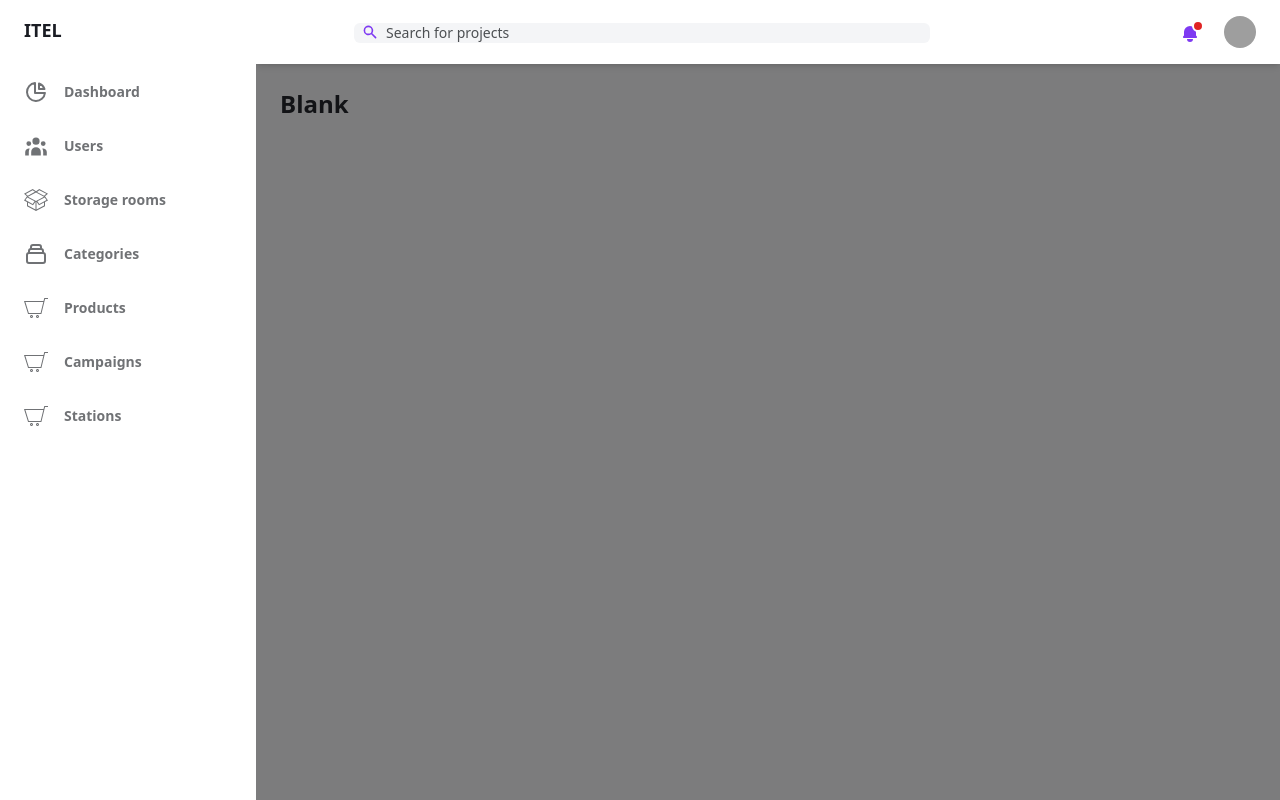
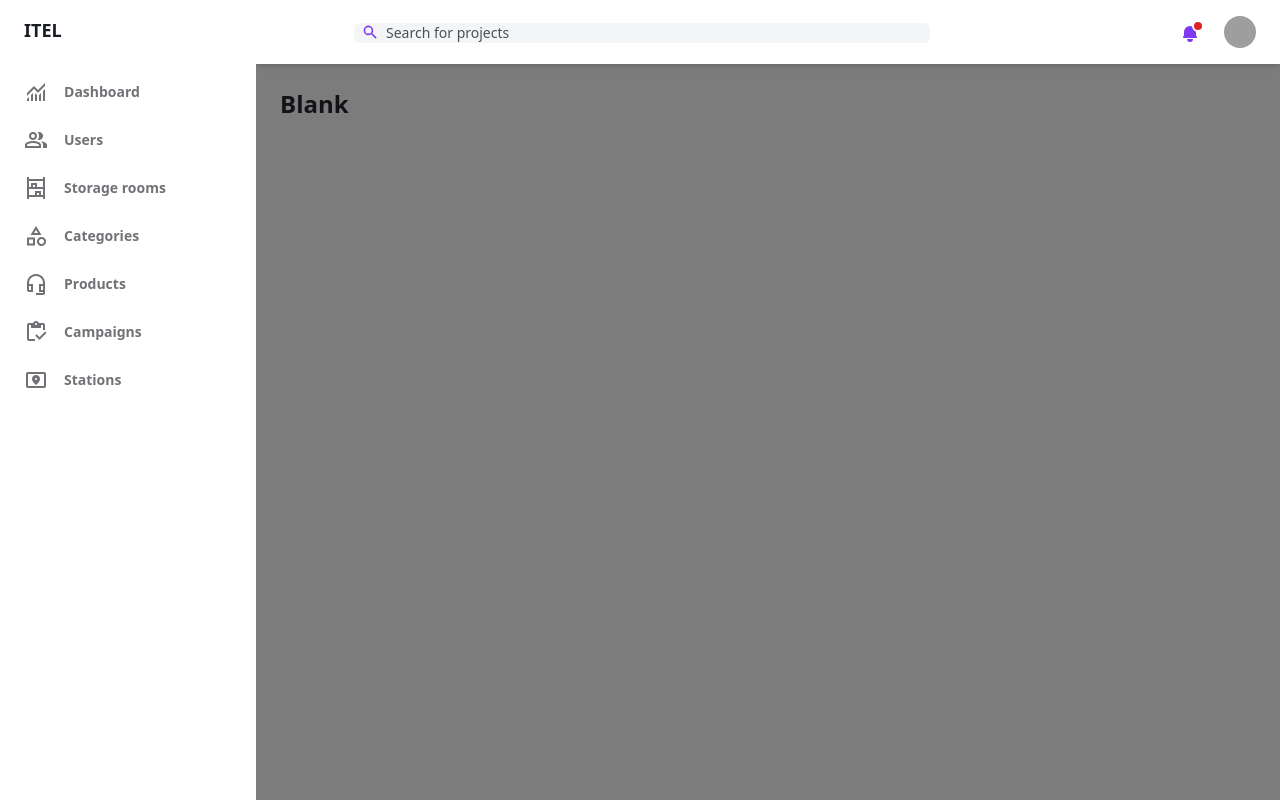
Before and after one commit to frosales14/ITEDashboard, an Angular app: page /dashboard in a window 1280 px wide. Built offline with nearby package versions, Linux system fonts and the light colour scheme; grey boxes are pictures that could not be loaded.

Commit message:
Feat: change side-bar html

```diff
--- a/src/app/presentation/layouts/sidebar-menu/sidebar-menu.component.html
+++ b/src/app/presentation/layouts/sidebar-menu/sidebar-menu.component.html
@@ -1,138 +1,17 @@
 <nav>
   <ul>
-    <li class="relative px-6 py-3 first-of-type:mt-6">
+    @for (item of menuItems; track $index) {
+    <li
+      class="relative group first-of-type:mt-6 hover:bg-gray-100 dark:hover:bg-gray-700"
+    >
       <a
-        class="group inline-flex items-center w-full text-sm font-semibold transition-colors duration-150 hover:text-gray-800 dark:hover:text-gray-200"
+        class="inline-flex px-6 py-3 items-center w-full text-sm font-semibold transition-colors duration-150 hover:text-gray-800 dark:hover:text-gray-200"
       >
-        <svg
-          class="w-6 h-6 stroke-gray-500 group-hover:stroke-gray-800 dark:group-hover:stroke-gray-200"
-          aria-hidden="true"
-          fill="none"
-          stroke-linecap="round"
-          stroke-linejoin="round"
-          stroke-width="2"
-          viewBox="0 0 24 24"
-        >
-          <path d="M11 3.055A9.001 9.001 0 1020.945 13H11V3.055z"></path>
-          <path d="M20.488 9H15V3.512A9.025 9.025 0 0120.488 9z"></path>
-        </svg>
+        <span class="material-symbols-outlined"> {{ item.icon }} </span>
 
-        <span class="ml-4">Dashboard</span>
+        <span class="ml-4">{{ item.name }}</span>
       </a>
     </li>
-
-    <li class="relative px-6 py-3 first-of-type:mt-6">
-      <a
-        class="group inline-flex items-center w-full text-sm font-semibold transition-colors duration-150 hover:text-gray-800 dark:hover:text-gray-200"
-      >
-        <svg
-          class="w-6 h-6 fill-gray-500 group-hover:fill-gray-800 dark:group-hover:fill-gray-200"
-          viewBox="0 0 20 20"
-        >
-          <path
-            d="M13 6a3 3 0 11-6 0 3 3 0 016 0zM18 8a2 2 0 11-4 0 2 2 0 014 0zM14 15a4 4 0 00-8 0v3h8v-3zM6 8a2 2 0 11-4 0 2 2 0 014 0zM16 18v-3a5.972 5.972 0 00-.75-2.906A3.005 3.005 0 0119 15v3h-3zM4.75 12.094A5.973 5.973 0 004 15v3H1v-3a3 3 0 013.75-2.906z"
-          ></path>
-        </svg>
-
-        <span class="ml-4">Users</span>
-      </a>
-    </li>
-
-    <li class="relative px-6 py-3 first-of-type:mt-6">
-      <a
-        class="group inline-flex items-center w-full text-sm font-semibold transition-colors duration-150 hover:text-gray-800 dark:hover:text-gray-200"
-      >
-        <svg
-          class="w-6 h-6 fill-gray-500 group-hover:fill-gray-800 dark:group-hover:fill-gray-200"
-          xmlns="http://www.w3.org/2000/svg"
-          fill-rule="evenodd"
-          clip-rule="evenodd"
-        >
-          <path
-            d="M2.978 8.358l-2.978-2.618 8.707-4.74 3.341 2.345 3.21-2.345 8.742 4.639-3.014 2.68.014.008 3 4.115-3 1.634v4.122l-9 4.802-9-4.802v-4.115l1 .544v2.971l7.501 4.002v-7.889l-2.501 3.634-9-4.893 2.978-4.094zm9.523 5.366v7.875l7.499-4.001v-2.977l-5 2.724-2.499-3.621zm-11.022-1.606l7.208 3.918 1.847-2.684-7.231-3.742-1.824 2.508zm11.989 1.247l1.844 2.671 7.208-3.927-1.822-2.498-7.23 3.754zm-9.477-4.525l8.01-4.43 7.999 4.437-7.971 4.153-8.038-4.16zm-2.256-2.906l2.106 1.851 7.16-3.953-2.361-1.657-6.905 3.759zm11.273-2.052l7.076 3.901 2.176-1.935-6.918-3.671-2.334 1.705z"
-          />
-        </svg>
-
-        <span class="ml-4">Storage rooms</span>
-      </a>
-    </li>
-
-    <li class="relative px-6 py-3 first-of-type:mt-6">
-      <a
-        class="group inline-flex items-center w-full text-sm font-semibold transition-colors duration-150 hover:text-gray-800 dark:hover:text-gray-200"
-      >
-        <svg
-          class="w-6 h-6 stroke-gray-500 group-hover:stroke-gray-800 dark:group-hover:stroke-gray-200"
-          fill="none"
-          stroke-linecap="round"
-          stroke-linejoin="round"
-          stroke-width="2"
-          viewBox="0 0 24 24"
-        >
-          <path
-            d="M19 11H5m14 0a2 2 0 012 2v6a2 2 0 01-2 2H5a2 2 0 01-2-2v-6a2 2 0 012-2m14 0V9a2 2 0 00-2-2M5 11V9a2 2 0 012-2m0 0V5a2 2 0 012-2h6a2 2 0 012 2v2M7 7h10"
-          ></path>
-        </svg>
-
-        <span class="ml-4">Categories</span>
-      </a>
-    </li>
-
-    <li class="relative px-6 py-3 first-of-type:mt-6">
-      <a
-        class="group inline-flex items-center w-full text-sm font-semibold transition-colors duration-150 hover:text-gray-800 dark:hover:text-gray-200"
-      >
-        <svg
-          class="w-6 h-6 fill-gray-500 group-hover:fill-gray-800 dark:group-hover:fill-gray-200"
-          xmlns="http://www.w3.org/2000/svg"
-          fill-rule="evenodd"
-          clip-rule="evenodd"
-        >
-          <path
-            d="M13.5 21c-.276 0-.5-.224-.5-.5s.224-.5.5-.5.5.224.5.5-.224.5-.5.5m0-2c-.828 0-1.5.672-1.5 1.5s.672 1.5 1.5 1.5 1.5-.672 1.5-1.5-.672-1.5-1.5-1.5m-6 2c-.276 0-.5-.224-.5-.5s.224-.5.5-.5.5.224.5.5-.224.5-.5.5m0-2c-.828 0-1.5.672-1.5 1.5s.672 1.5 1.5 1.5 1.5-.672 1.5-1.5-.672-1.5-1.5-1.5m16.5-16h-2.964l-3.642 15h-13.321l-4.073-13.003h19.522l.728-2.997h3.75v1zm-22.581 2.997l3.393 11.003h11.794l2.674-11.003h-17.861z"
-          />
-        </svg>
-
-        <span class="ml-4">Products</span>
-      </a>
-    </li>
-
-    <li class="relative px-6 py-3 first-of-type:mt-6">
-      <a
-        class="group inline-flex items-center w-full text-sm font-semibold transition-colors duration-150 hover:text-gray-800 dark:hover:text-gray-200"
-      >
-        <svg
-          class="w-6 h-6 fill-gray-500 group-hover:fill-gray-800 dark:group-hover:fill-gray-200"
-          xmlns="http://www.w3.org/2000/svg"
-          fill-rule="evenodd"
-          clip-rule="evenodd"
-        >
-          <path
-            d="M13.5 21c-.276 0-.5-.224-.5-.5s.224-.5.5-.5.5.224.5.5-.224.5-.5.5m0-2c-.828 0-1.5.672-1.5 1.5s.672 1.5 1.5 1.5 1.5-.672 1.5-1.5-.672-1.5-1.5-1.5m-6 2c-.276 0-.5-.224-.5-.5s.224-.5.5-.5.5.224.5.5-.224.5-.5.5m0-2c-.828 0-1.5.672-1.5 1.5s.672 1.5 1.5 1.5 1.5-.672 1.5-1.5-.672-1.5-1.5-1.5m16.5-16h-2.964l-3.642 15h-13.321l-4.073-13.003h19.522l.728-2.997h3.75v1zm-22.581 2.997l3.393 11.003h11.794l2.674-11.003h-17.861z"
-          />
-        </svg>
-
-        <span class="ml-4">Campaigns</span>
-      </a>
-    </li>
-
-    <li class="relative px-6 py-3 first-of-type:mt-6">
-      <a
-        class="group inline-flex items-center w-full text-sm font-semibold transition-colors duration-150 hover:text-gray-800 dark:hover:text-gray-200"
-      >
-        <svg
-          class="w-6 h-6 fill-gray-500 group-hover:fill-gray-800 dark:group-hover:fill-gray-200"
-          xmlns="http://www.w3.org/2000/svg"
-          fill-rule="evenodd"
-          clip-rule="evenodd"
-        >
-          <path
-            d="M13.5 21c-.276 0-.5-.224-.5-.5s.224-.5.5-.5.5.224.5.5-.224.5-.5.5m0-2c-.828 0-1.5.672-1.5 1.5s.672 1.5 1.5 1.5 1.5-.672 1.5-1.5-.672-1.5-1.5-1.5m-6 2c-.276 0-.5-.224-.5-.5s.224-.5.5-.5.5.224.5.5-.224.5-.5.5m0-2c-.828 0-1.5.672-1.5 1.5s.672 1.5 1.5 1.5 1.5-.672 1.5-1.5-.672-1.5-1.5-1.5m16.5-16h-2.964l-3.642 15h-13.321l-4.073-13.003h19.522l.728-2.997h3.75v1zm-22.581 2.997l3.393 11.003h11.794l2.674-11.003h-17.861z"
-          />
-        </svg>
-
-        <span class="ml-4">Stations</span>
-      </a>
-    </li>
+    }
   </ul>
 </nav>
--- a/src/app/presentation/layouts/sidebar-menu/sidebar-menu.component.ts
+++ b/src/app/presentation/layouts/sidebar-menu/sidebar-menu.component.ts
@@ -1,5 +1,4 @@
-import { CommonModule } from '@angular/common';
-import { ChangeDetectionStrategy, Component } from '@angular/core';
+import { Component } from '@angular/core';
 import { MenuItemComponent } from '../menu-item/menu-item.component';
 
 @Component({
@@ -12,49 +11,48 @@ import { MenuItemComponent } from '../menu-item/menu-item.component';
       display: block;
     }
   `,
-  changeDetection: ChangeDetectionStrategy.OnPush,
 })
 export class SidebarMenuComponent {
   menuItems = [
     {
       url: '',
-      icon: 'assets/svgs/chart.svg',
+      icon: 'monitoring',
       name: 'Dashboard',
       id: 1,
     },
     {
       url: '',
-      icon: 'assets/svgs/people.svg',
+      icon: 'group',
       name: 'Users',
       id: 2,
     },
     {
       url: '',
-      icon: 'assets/svgs/package.svg',
+      icon: 'shelves',
       name: 'Storage rooms',
       id: 3,
     },
     {
       url: '',
-      icon: 'assets/svgs/cards.svg',
+      icon: 'category',
       name: 'Categories',
       id: 4,
     },
     {
       url: '',
-      icon: 'assets/svgs/shoppingCart.svg',
+      icon: 'headset_mic',
       name: 'Products',
       id: 5,
     },
     {
       url: '',
-      icon: 'assets/svgs/shoppingCart.svg',
+      icon: 'inventory',
       name: 'Campaigns',
       id: 6,
     },
     {
       url: '',
-      icon: 'assets/svgs/marker.svg',
+      icon: 'universal_local',
       name: 'Stations',
       id: 7,
     },
```
